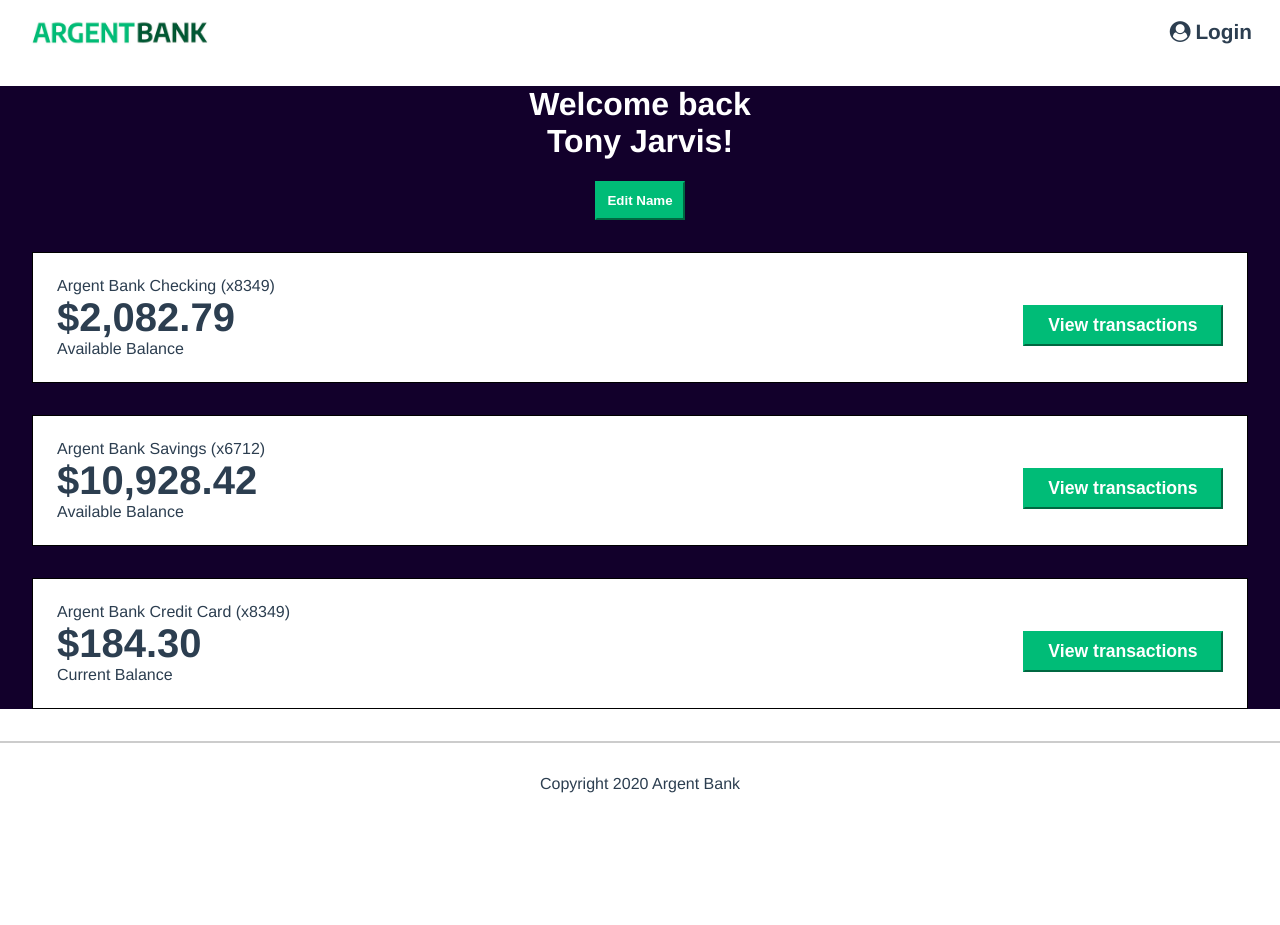
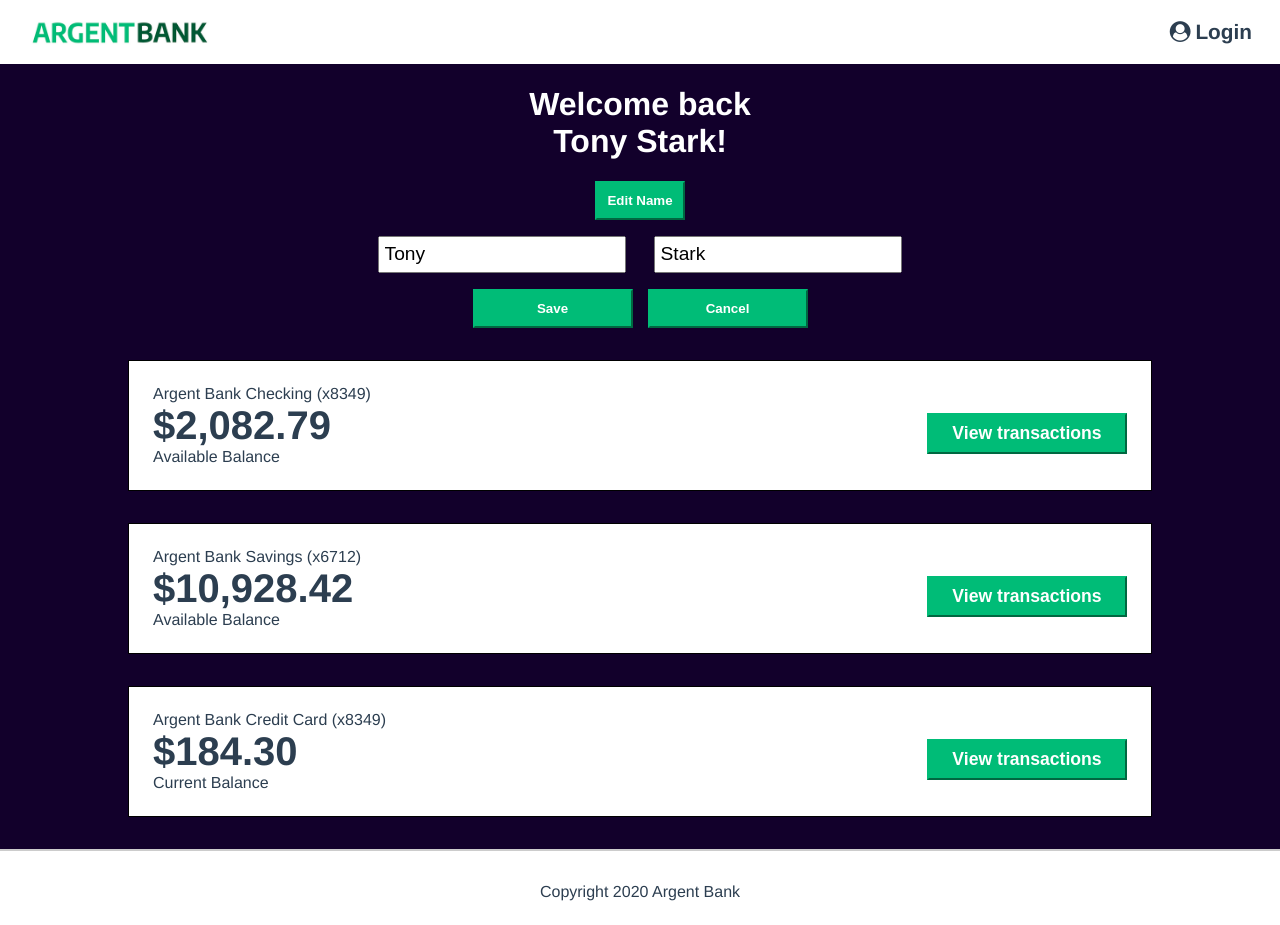
Before and after one commit to Axel93183/p13_argent_bank_fr, a React (Create React App) app in the folder p13_argent_bank_Front-end/: page /user in a window 1280 px wide. Both pictures are taken after a click on the button "Edit Name". Before the commit the page ends 817 px from the top, so only its background shows below. Built offline with nearby package versions, Linux system fonts and the light colour scheme.

Commit message:
Page : User - Edit Name Form (AccountHeader Component)

```diff
--- a/p13_argent_bank_Front-end/public/index.html
+++ b/p13_argent_bank_Front-end/public/index.html
@@ -8,20 +8,7 @@
       name="description"
       content="Web site created using create-react-app"
     />
-    <!--
-      manifest.json provides metadata used when your web app is installed on a
-      user's mobile device or desktop. See https://developers.google.com/web/fundamentals/web-app-manifest/
-    -->
     <link rel="manifest" href="%PUBLIC_URL%/manifest.json" />
-    <!--
-      Notice the use of %PUBLIC_URL% in the tags above.
-      It will be replaced with the URL of the `public` folder during the build.
-      Only files inside the `public` folder can be referenced from the HTML.
-
-      Unlike "/favicon.ico" or "favicon.ico", "%PUBLIC_URL%/favicon.ico" will
-      work correctly both with client-side routing and a non-root public URL.
-      Learn how to configure a non-root public URL by running `npm run build`.
-    -->
     <link
       rel="stylesheet"
       href="https://stackpath.bootstrapcdn.com/font-awesome/4.7.0/css/font-awesome.min.css"
@@ -29,17 +16,6 @@
     <title>Argent Bank</title>
   </head>
   <body>
-    <noscript>You need to enable JavaScript to run this app.</noscript>
     <div id="root"></div>
-    <!--
-      This HTML file is a template.
-      If you open it directly in the browser, you will see an empty page.
-
-      You can add webfonts, meta tags, or analytics to this file.
-      The build step will place the bundled scripts into the <body> tag.
-
-      To begin the development, run `npm start` or `yarn start`.
-      To create a production bundle, use `npm run build` or `yarn build`.
-    -->
   </body>
 </html>
--- a/p13_argent_bank_Front-end/src/components/Account/Account.css
+++ b/p13_argent_bank_Front-end/src/components/Account/Account.css
@@ -4,7 +4,7 @@
   align-items: center;
   border: 1px solid black;
   background-color: #fff;
-  width: 95%;
+  width: 80%;
   margin: 0 auto;
   flex-direction: column;
   padding: 1.5rem;
--- a/p13_argent_bank_Front-end/src/components/AccountHeader/AccountHeader.css
+++ b/p13_argent_bank_Front-end/src/components/AccountHeader/AccountHeader.css
@@ -10,4 +10,51 @@
   font-weight: bold;
   padding: 10px;
   cursor: pointer;
+  text-align: center;
 }
+
+.edit-name-container {
+  display: flex;
+  flex-direction: column;
+  padding-top: 1rem;
+}
+
+.edit-name-container input {
+  height: 1.4rem;
+}
+
+.edit-name-container label {
+  display: none;
+}
+
+.edit-name-container input {
+  width: 90%;
+  height: 1.4rem;
+  margin: 0 auto;
+}
+
+.edit-name-container button {
+  width: 10rem;
+}
+
+.edit-name-top-container,
+.edit-name-bottom-container {
+  display: flex;
+  flex-direction: column;
+  justify-content: center;
+  align-items: center;
+  gap: 15px;
+  width: 100%;
+  margin: 0 auto;
+}
+
+.edit-name-bottom-container {
+  flex-direction: row;
+}
+
+@media (min-width: 720px) {
+  .edit-name-top-container {
+    flex-direction: row;
+    justify-content: center;
+  }
+}
--- a/p13_argent_bank_Front-end/src/components/AccountHeader/AccountHeader.js
+++ b/p13_argent_bank_Front-end/src/components/AccountHeader/AccountHeader.js
@@ -1,7 +1,8 @@
-import React from "react";
-
+import React, { useEffect, useState } from "react";
+import users from "../../mocks/mockData";
 import Button from "../Button/Button";
-
+import Form from "../Forms/Form/Form";
+import FormField from "../Forms/FormField/FormField";
 import "./AccountHeader.css";
 
 /**
@@ -11,14 +12,94 @@ import "./AccountHeader.css";
  */
 
 const AccountHeader = () => {
+  const [showEditName, setShowEditName] = useState(false);
+  const [firstName, setFirstName] = useState("");
+  const [lastName, setLastName] = useState("");
+  const [newFirstName, setNewFirstName] = useState("");
+  const [newLastName, setNewLastName] = useState("");
+
+  useEffect(() => {
+    const user = users[0];
+    setFirstName(user.firstName);
+    setLastName(user.lastName);
+    setNewFirstName(user.firstName);
+    setNewLastName(user.lastName);
+  }, []);
+
+  const handleClick = () => {
+    setShowEditName(!showEditName);
+  };
+
+  const handleFirstName = (e) => {
+    setNewFirstName(e.target.value);
+  };
+
+  const handleLastName = (e) => {
+    setNewLastName(e.target.value);
+  };
+
+  const handleReset = (e) => {
+    setNewFirstName(firstName);
+    setNewLastName(lastName);
+    setShowEditName(false);
+  };
+
+  const handleSave = () => {
+    setFirstName(newFirstName);
+    setLastName(newLastName);
+    setShowEditName(false);
+  };
+
+  const handleKeyDown = (e) => {
+    if (e.key === "Enter") {
+      e.preventDefault();
+      handleSave();
+    } else if (e.key === "Escape") {
+      e.preventDefault();
+      handleReset();
+    }
+  };
+
   return (
-    <div className="account-header">
+    <div className="account-header" onKeyDown={handleKeyDown} tabIndex="0">
       <h1>
         Welcome back
         <br />
-        Tony Jarvis!
+        {firstName} {lastName}!
       </h1>
-      <Button text="Edit Name" className="edit-button" />
+      <Button text="Edit Name" className="edit-button" onClick={handleClick} />
+      {showEditName && (
+        <div className="edit-name-container">
+          <Form onSubmit={false} className="edit-name-top-container">
+            <FormField
+              name="firstname"
+              label="firstname"
+              type="text"
+              placeholder="New firstname"
+              value={newFirstName}
+              onChange={handleFirstName}
+              required={false}
+            />
+            <FormField
+              name="lastname"
+              label="lastname"
+              type="text"
+              placeholder="New lastname"
+              value={newLastName}
+              onChange={handleLastName}
+              required={false}
+            />
+          </Form>
+          <div className="edit-name-bottom-container">
+            <Button text="Save" className="edit-button" onClick={handleSave} />
+            <Button
+              text="Cancel"
+              className="edit-button"
+              onClick={handleReset}
+            />
+          </div>
+        </div>
+      )}
     </div>
   );
 };
--- a/p13_argent_bank_Front-end/src/components/Button/Button.js
+++ b/p13_argent_bank_Front-end/src/components/Button/Button.js
@@ -8,14 +8,15 @@ import "./Button.css";
  * @param {string} props.text - The text to be displayed inside the button.
  * @param {string} [props.type] - The type attribute of the button element (e.g., "button", "submit").
  * @param {string} [props.className] - Additional class names to apply to the button.
+ * @param {function} [props.onClick] - Click event handler for the button.
  * @returns {JSX.Element} Button component.
  */
 
-const Button = ({ text, type, className }) => {
+const Button = ({ text, type, className, onClick }) => {
   const buttonClass = className ? className : "button";
 
   return (
-    <button type={type} className={buttonClass}>
+    <button type={type} className={buttonClass} onClick={onClick}>
       {text}
     </button>
   );
--- a/p13_argent_bank_Front-end/src/components/Forms/Form/Form.js
+++ b/p13_argent_bank_Front-end/src/components/Forms/Form/Form.js
@@ -1,5 +1,5 @@
 import React from "react";
-import { useForm, FormProvider } from "react-hook-form";
+import { FormProvider, useForm } from "react-hook-form";
 import "./Form.css";
 
 /**
@@ -11,12 +11,14 @@ import "./Form.css";
  * @returns {JSX.Element} Form component.
  */
 
-const Form = ({ onSubmit, children }) => {
+const Form = ({ onSubmit, children, className }) => {
   const methods = useForm();
+
+  const formClass = className ? className : "form";
 
   return (
     <FormProvider {...methods}>
-      <form onSubmit={methods.handleSubmit(onSubmit)} className="form">
+      <form onSubmit={methods.handleSubmit(onSubmit)} className={formClass}>
         {children}
       </form>
     </FormProvider>
--- a/p13_argent_bank_Front-end/src/components/Forms/FormField/FormField.js
+++ b/p13_argent_bank_Front-end/src/components/Forms/FormField/FormField.js
@@ -10,11 +10,21 @@ import "./FormField.css";
  * @param {string} props.label - The label text to be displayed for the input field.
  * @param {string} props.type - The type attribute of the input field (e.g., "text", "email").
  * @param {string} props.placeholder - The placeholder text for the input field.
+ * @param {function} props.onChange - The onChange event handler for the input field.
+ * @param {string} props.value - The value of the input field.
  * @param {boolean} [props.required=false] - Whether the input field is required or not.
  * @returns {JSX.Element} FormField component.
  */
 
-const FormField = ({ name, label, type, placeholder, required }) => {
+const FormField = ({
+  name,
+  label,
+  type,
+  placeholder,
+  onChange,
+  value,
+  required,
+}) => {
   const {
     register,
     formState: { errors },
@@ -28,6 +38,8 @@ const FormField = ({ name, label, type, placeholder, required }) => {
         {...register(name, { required })}
         type={type}
         placeholder={placeholder}
+        onChange={onChange}
+        value={value}
       />
       {errors[name] && <p className="error-message">{label} is required</p>}
     </div>
--- a/p13_argent_bank_Front-end/src/components/Forms/LoginForm/LoginForm.js
+++ b/p13_argent_bank_Front-end/src/components/Forms/LoginForm/LoginForm.js
@@ -4,6 +4,7 @@ import Button from "../../Button/Button";
 import Checkbox from "../../Checkbox/Checkbox";
 import Form from "../Form/Form";
 import FormField from "../FormField/FormField";
+
 import "./LoginForm.css";
 
 /**
--- a/p13_argent_bank_Front-end/src/index.css
+++ b/p13_argent_bank_Front-end/src/index.css
@@ -6,6 +6,7 @@ html {
   -moz-osx-font-smoothing: grayscale;
   text-align: center;
   color: #2c3e50;
+  user-select: none;
 }
 
 body {
--- /dev/null
+++ b/p13_argent_bank_Front-end/src/mocks/mockData.js
@@ -0,0 +1,16 @@
+const users = [
+  {
+    firstName: "Tony",
+    lastName: "Stark",
+    email: "tony@stark.com",
+    password: "password123",
+  },
+  {
+    firstName: "Steve",
+    lastName: "Rogers",
+    email: "steve@rogers.com",
+    password: "password456",
+  },
+];
+
+export default users;
--- a/p13_argent_bank_Front-end/src/pages/User/User.css
+++ b/p13_argent_bank_Front-end/src/pages/User/User.css
@@ -0,0 +1,4 @@
+.user-container {
+  display: flex;
+  flex-direction: column;
+}
--- a/p13_argent_bank_Front-end/src/pages/User/User.js
+++ b/p13_argent_bank_Front-end/src/pages/User/User.js
@@ -3,6 +3,8 @@ import Account from "../../components/Account/Account";
 import AccountHeader from "../../components/AccountHeader/AccountHeader";
 import Footer from "../../components/Footer/Footer";
 import Header from "../../components/Header/Header";
+
+import "./User.css";
 
 /**
  * User component.
@@ -12,7 +14,7 @@ import Header from "../../components/Header/Header";
 
 const User = () => {
   return (
-    <div>
+    <div className="user-container">
       <Header />
       <main className="main bg-dark">
         <AccountHeader />
```
